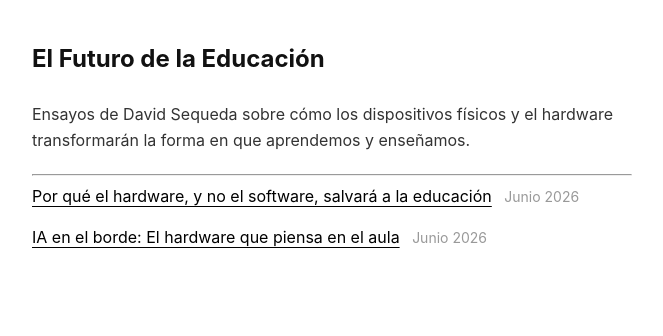
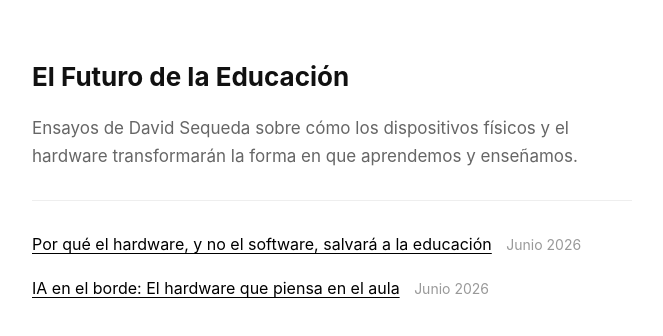
Before and after one commit to davidsequeda/davidsequeda, a plain HTML site: page index.html in a window 1280 px wide. Shown: the whole page, without its empty margins (308-971 px from the left). Drawn offline with Linux system fonts and the light colour scheme.

Commit message:
Update styles for improved readability and layout

```diff
--- a/styles.css
+++ b/styles.css
@@ -2,61 +2,79 @@ body {
     font-family: -apple-system, BlinkMacSystemFont, "Segoe UI", Roboto, Helvetica, Arial, sans-serif;
     background-color: #ffffff;
     color: #222222;
-    line-height: 1.6;
+    line-height: 1.65; /* Un poco más de aire para la lectura */
     margin: 0;
-    padding: 40px 20px;
+    padding: 60px 20px; /* Más espacio arriba */
 }
 
 .container {
-    max-width: 600px; /* El ancho de columna perfecto de Sam Altman */
-    margin: 0 auto;   /* Esto centra todo el bloque en la pantalla */
+    max-width: 600px; /* El ancho perfecto */
+    margin: 0 auto;
 }
 
 h1 {
-    font-size: 24px;
+    font-size: 26px;
     font-weight: 700;
     color: #111111;
     margin-top: 0;
-    margin-bottom: 24px;
+    margin-bottom: 20px;
+    line-height: 1.3;
 }
 
 p {
     font-size: 16px;
-    margin-bottom: 20px;
+    margin-bottom: 24px;
     color: #333333;
 }
 
+.subtitle {
+    color: #666666;
+    font-size: 17px;
+}
+
+.separator {
+    border: 0;
+    border-top: 1px solid #eeeeee;
+    margin: 30px 0;
+}
+
 ul {
-    list-style-type: none; /* Quita los puntitos anticuados */
+    list-style-type: none;
     padding: 0;
     margin: 0;
 }
 
 li {
-    margin-bottom: 16px;
+    margin-bottom: 18px;
     font-size: 16px;
 }
 
 a {
     color: #000000;
     text-decoration: underline;
-    text-underline-offset: 4px; /* Separa la línea del texto elegantemente */
+    text-underline-offset: 3px;
 }
 
 a:hover {
-    color: #666666;
+    color: #0066cc; /* Un azul sutil al pasar el cursor le da toque web clásico */
 }
 
 .date {
     color: #999999;
     font-size: 14px;
-    margin-left: 8px;
+    margin-left: 10px;
+    white-space: nowrap;
 }
 
 .back-link {
-    display: block;
+    display: inline-block;
     font-size: 14px;
     margin-bottom: 40px;
     color: #666666;
     text-decoration: none;
 }
+
+.back-link:hover {
+    color: #000000;
+    text-decoration: underline;
+}
```
